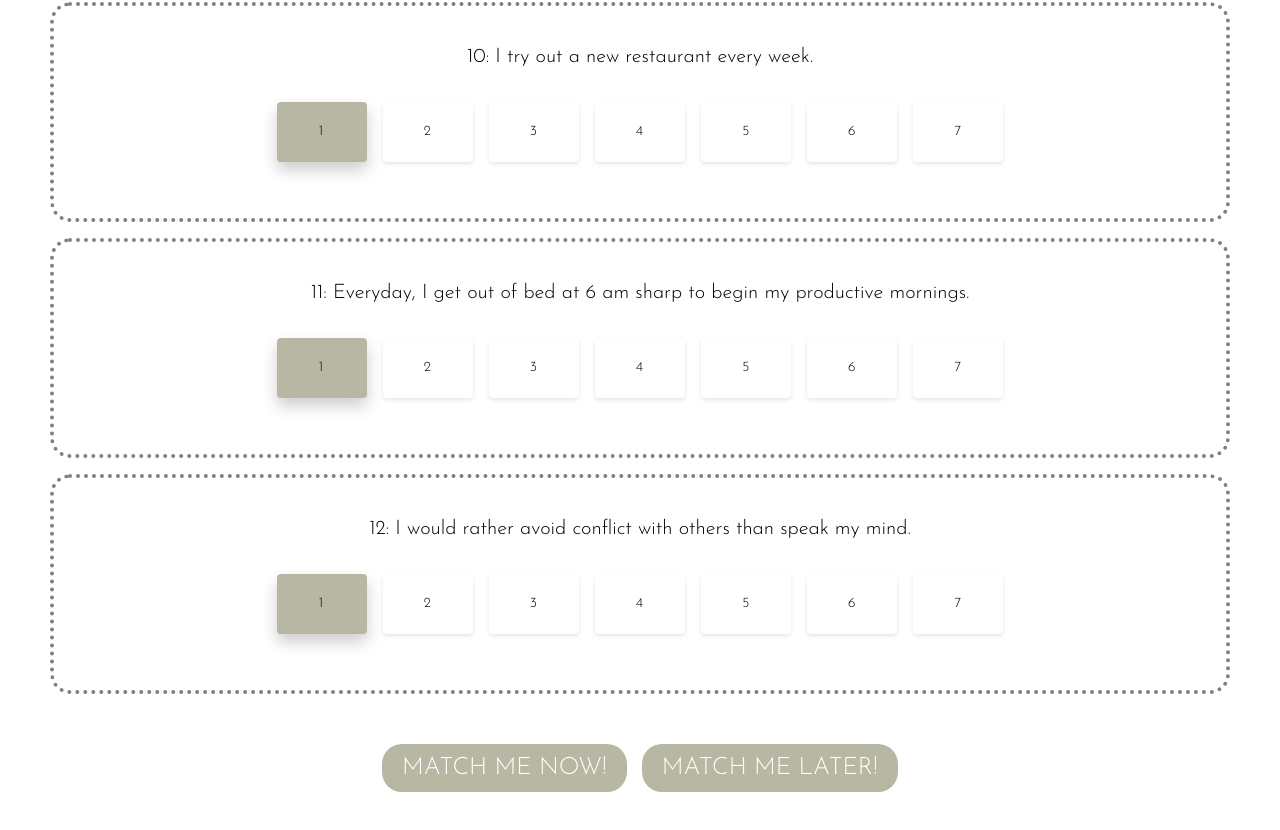
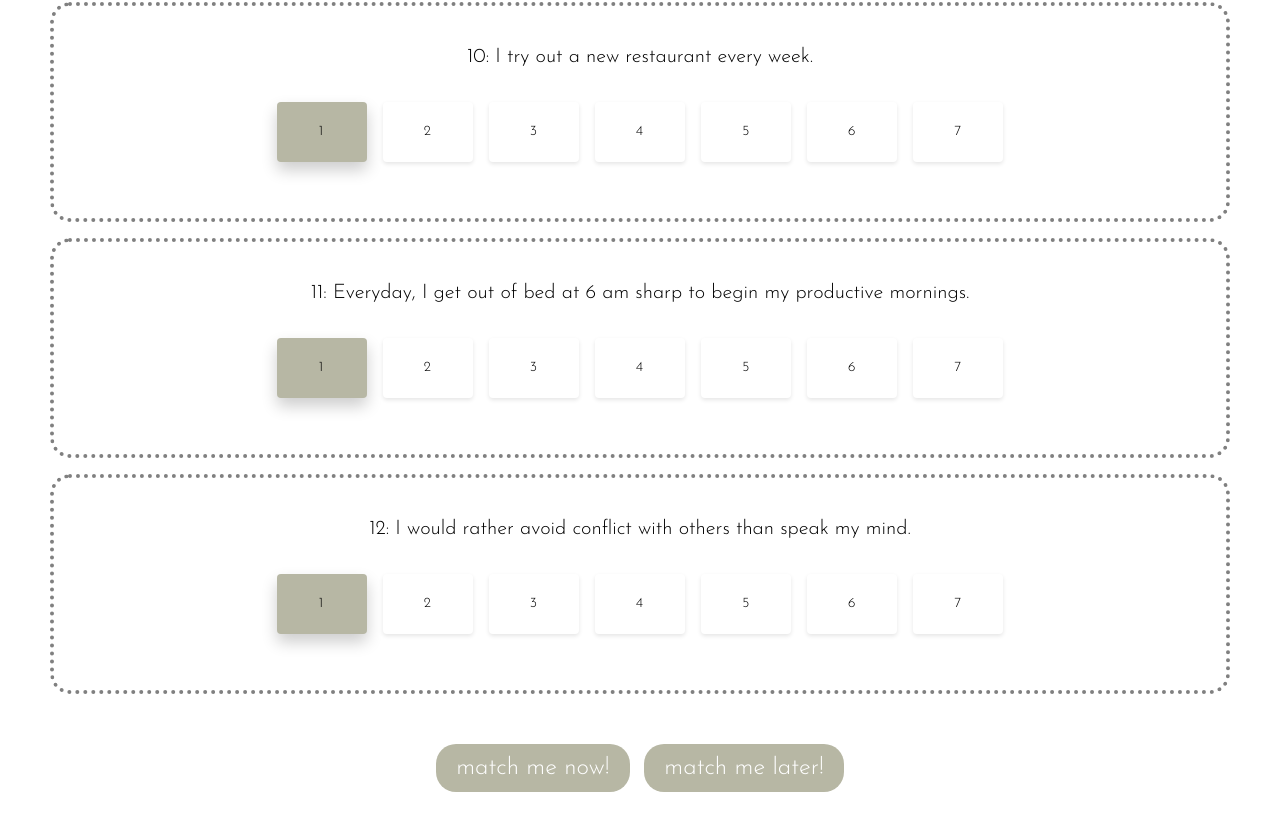
Before and after one commit to valeriavelasquez/dms_final, a plain HTML site: page index.html in a window 1280 px wide. Shown: the part 2836-3666 px from the top of the page. Drawn offline with nearby package versions, Linux system fonts and the light colour scheme.

Commit message:
fixed buttons so can lead to different pages
also fixed an extra </div> tag at the end

```diff
--- a/index.html
+++ b/index.html
@@ -541,23 +541,22 @@
             </div>
 
             <div class = "match_buttons">
-                <input style = "background-color: #B7B7A4;
+                <button style = "background-color: #B7B7A4;
                                 color: white; font-size: 24px;
                                 padding: 12px 20px; border: none; cursor: pointer; border-radius: 20px"
-                       type = "submit" value = "MATCH ME NOW!" id = "match" onclick="valEmail()">
+                        type = "submit" id = "match" onclick="valEmail()"> match me now!</button>
 
                 &nbsp;
 
-                <input style = "background-color: #B7B7A4;
+                <button style = "background-color: #B7B7A4;
                                 color: white; font-size: 24px;
                                 padding: 12px 20px; border: none; cursor: pointer; border-radius: 20px"
-                   type = "button" value = "MATCH ME LATER!" id = "match" onclick="valEmail()">
+                        type = "submit" formaction = "/match_later.html" id = "match" onclick="valEmail()">match me later!</button>
 
             </div> <br> <br> <br>
 
+        </form>
         </div>
-        </form>
-    </div>
 
     <script src="emailapi.js"></script>
 
```
